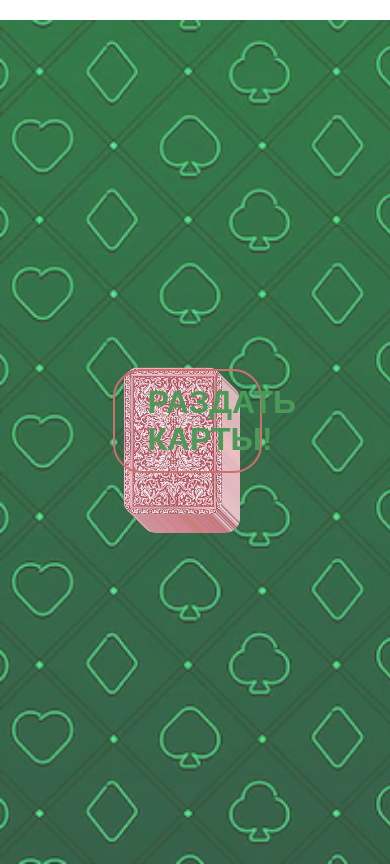
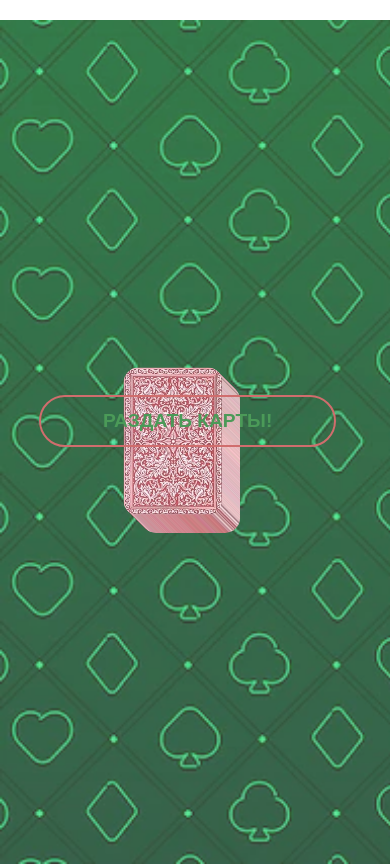
Before and after one commit to ElkaMaclaud/funnyGame, a React app: page / in a window 390 px wide. Both pictures are taken after a click on the button "СОХРАНИТЬ!". Built offline with nearby package versions, Linux system fonts and the light colour scheme.

Commit message:
Change button width in brakpoint 750px

```diff
--- a/src/shared/Content/Content.tsx
+++ b/src/shared/Content/Content.tsx
@@ -189,7 +189,7 @@ export function Content() {
       setTimeout(() =>
         {setGamerCards(prevState => sortCards([...prevState, value], suit))
         setGameList(prevState => prevState.filter(item => item!==value))
-      }, 600)
+      }, 900)
 
     }
   }
--- a/src/shared/Content/ContentContainer/contentcontainer.css
+++ b/src/shared/Content/ContentContainer/contentcontainer.css
@@ -238,6 +238,12 @@
 
 }
 @media all and (max-width:750px) {
+    .button, .button2 {
+        font-size: 1.2rem;
+        width: 80%;
+        padding:.8rem 2rem;
+        top: -10%;
+    }
     .trump {
         width: 150px;
         height: 120px;
```
